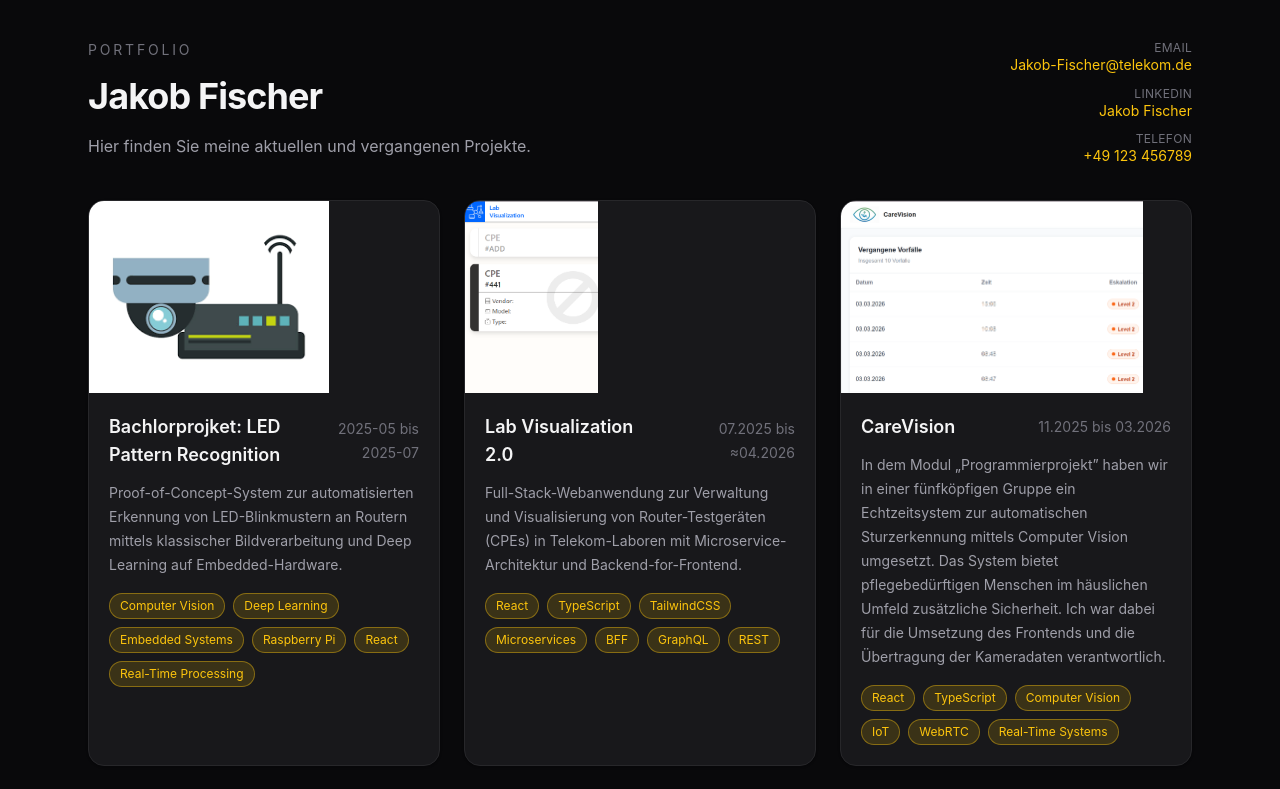
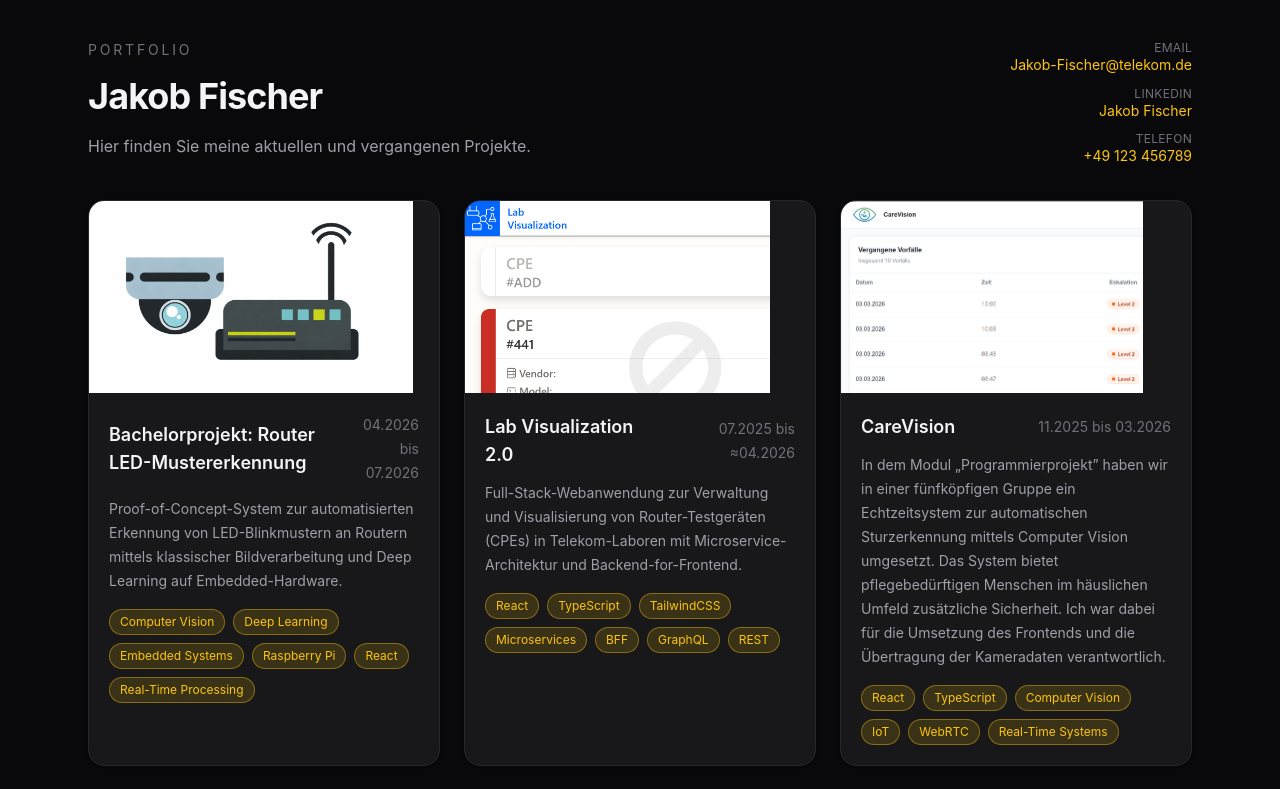
Before and after one commit to JakobFischer2574/portfolio, a React (Vite) app: page / in a window 1280 px wide. Shown: the top 789 px of the page. Built offline with nearby package versions, Linux system fonts and the light colour scheme.

Commit message:
Update project title and timeframe in meta.ts

```diff
--- a/src/portfolio-projects/bachelorthesis/meta.ts
+++ b/src/portfolio-projects/bachelorthesis/meta.ts
@@ -3,7 +3,7 @@
 export const meta: ProjectMeta = {
   previewImage: "/projects/bachelorthesis/bachelorThesis.png",
   slug: "bachelorthesis",
-  title: "Bachlorprojket: LED Pattern Recognition",
+  title: "Bachelorprojekt: Router LED-Mustererkennung",
   shortDescription:
     "Proof-of-Concept-System zur automatisierten Erkennung von LED-Blinkmustern an Routern mittels klassischer Bildverarbeitung und Deep Learning auf Embedded-Hardware.",
   tags: [
@@ -15,8 +15,8 @@
     "Real-Time Processing",
   ],
   timeFrame: {
-    start: "2025-05",
-    end: "2025-07",
+    start: "04.2026",
+    end: "07.2026",
   },
   featured: true,
   order: 1,
```
Also changed, not shown: public/projects/bachelorthesis/bachelorThesis.png, public/projects/labvis/labVis.png.
